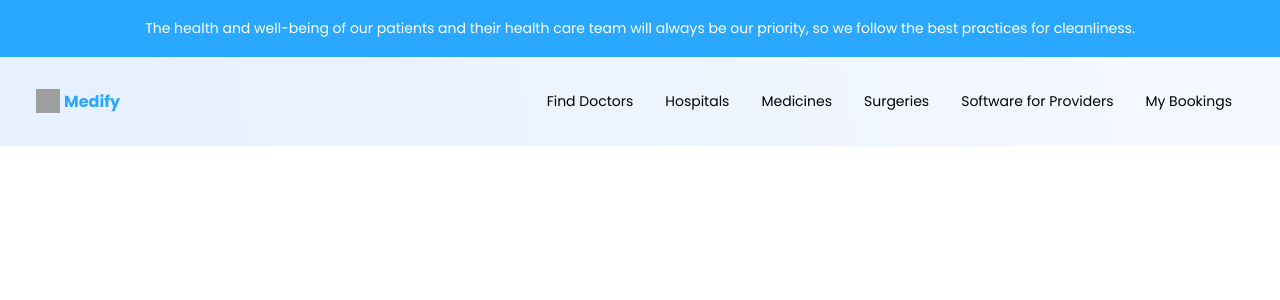
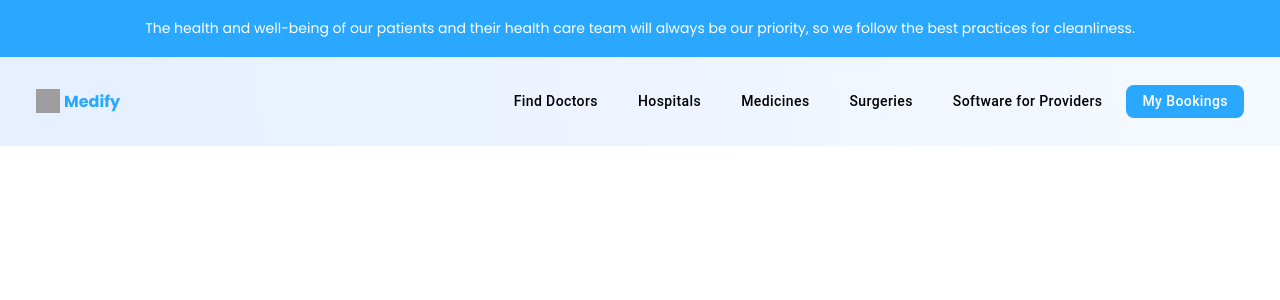
Before and after one commit to Bibhushan/medify, a React (Create React App) app: page / in a window 1280 px wide. Shown: the top 300 px of the page. Built offline with nearby package versions, Linux system fonts and the light colour scheme; grey boxes are pictures that could not be loaded.

Commit message:
Implemented NavBar with Buttons

```diff
--- /dev/null
+++ b/src/components/MedifyButton.jsx
@@ -0,0 +1,21 @@
+import styled from "@emotion/styled";
+import { Button } from "@mui/material";
+
+const MedifyBlueButton = styled(Button)({
+    textTransform:'none',
+    backgroundColor: '#2AA8FF',
+    borderRadius: '8px',
+    color: 'white',
+    padding: '0.25rem 1rem',
+    margin: '0.25rem'
+});
+
+const MedifyTransparentButton = styled(Button)({
+    fontWeight: 500,
+    textTransform: 'none',
+    color:'black',
+    padding:'0.25rem 1rem',
+    margin: '0.25rem'
+})
+
+export { MedifyBlueButton, MedifyTransparentButton };
--- a/src/components/NavBar.jsx
+++ b/src/components/NavBar.jsx
@@ -1,21 +1,22 @@
-import { AppBar, Box, Button, Container, IconButton, Menu, MenuItem, Toolbar, Typography } from "@mui/material";
+import { Button } from '@mui/material';
 import medifyLogo from '../assets/medify-logo.png';
+import { MedifyBlueButton, MedifyTransparentButton } from './MedifyButton';
 
 export default function NavBar(){
 
     return (
         <div className='menu'>
             <div style={{display:'inherit'}}>
-                <img src={medifyLogo} style={{width:24, height:24, padding:'1rem 0.25rem'}}/>
+                <img src={medifyLogo} alt='medify logo' style={{width:24, height:24, padding:'1rem 0.25rem'}}/>
                 <p style={{fontWeight:'bolder', color:'#2AA8FF'}}>Medify</p>
             </div>
             <div style={{display:'inherit'}}>
-                <div className='menu-item'>Find Doctors</div>
-                <div className='menu-item'>Hospitals</div>
-                <div className='menu-item'>Medicines</div>
-                <div className='menu-item'>Surgeries</div>
-                <div className='menu-item'>Software for Providers</div>
-                <div className='menu-item'>My Bookings</div>
+                <MedifyTransparentButton>Find Doctors</MedifyTransparentButton>
+                <MedifyTransparentButton>Hospitals</MedifyTransparentButton>
+                <MedifyTransparentButton>Medicines</MedifyTransparentButton>
+                <MedifyTransparentButton>Surgeries</MedifyTransparentButton>
+                <MedifyTransparentButton>Software for Providers</MedifyTransparentButton>
+                <MedifyBlueButton>My Bookings</MedifyBlueButton>
             </div>
         </div>
     )
--- a/src/components/styles.css
+++ b/src/components/styles.css
@@ -1,6 +1,15 @@
 .blue-box {
     background-color:#2AA7FF;
     color: white;
+}
+
+.blue-button {
+    background-color: #2AA8FF;
+    border-radius: 8px;
+    border:none;
+    color: white;
+    padding: 0.25rem 1rem;
+    text-transform: none;
 }
 
 .menu {
@@ -14,4 +23,11 @@
 .menu-item {
     font-size: 14px;
     padding: 1rem;
+    text-transform: none;
 }
+
+.flex-div {
+    display:flex;
+    justify-content: space-between;
+    align-items: center;
+}
```
Also changed, not shown: package.json (+6 -4 lines), src/components/HeroSection.jsx (added, +11 -0 lines), 1 other file (tests, documents, lock files or other folders).
